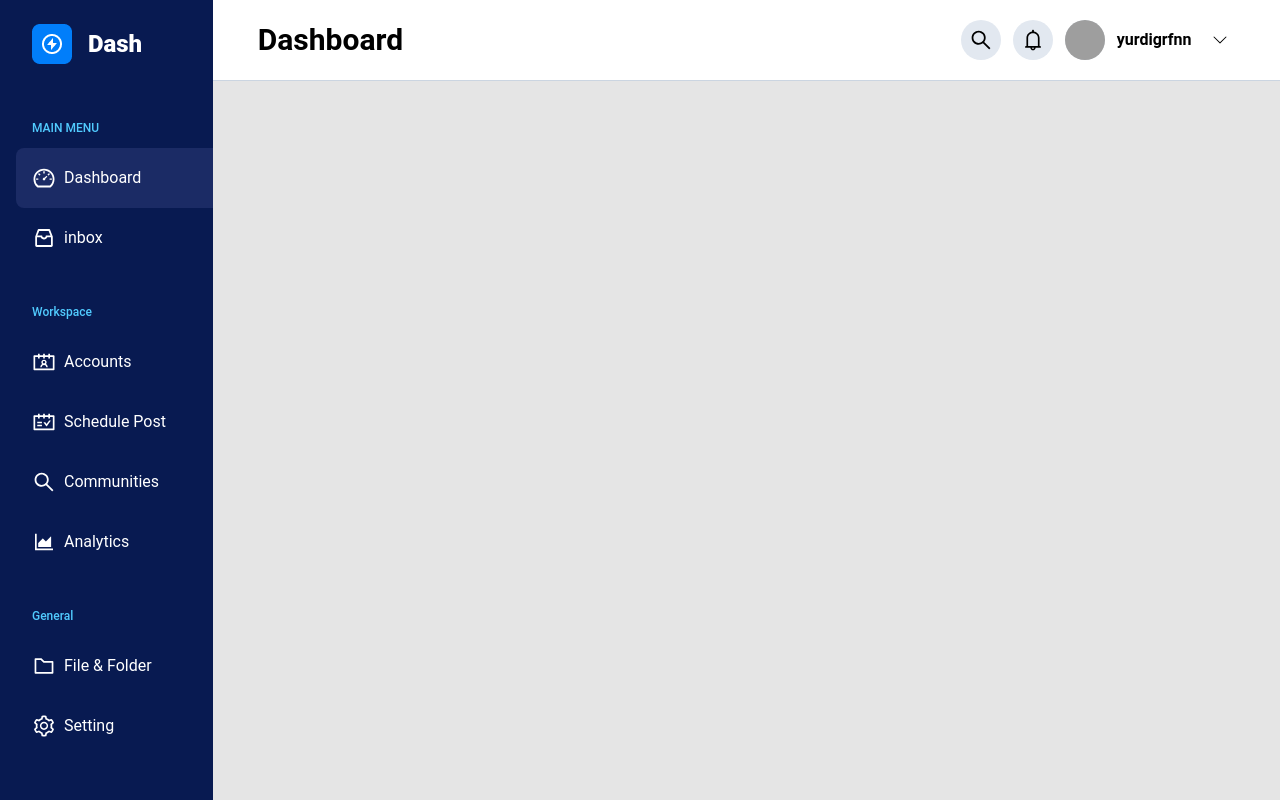
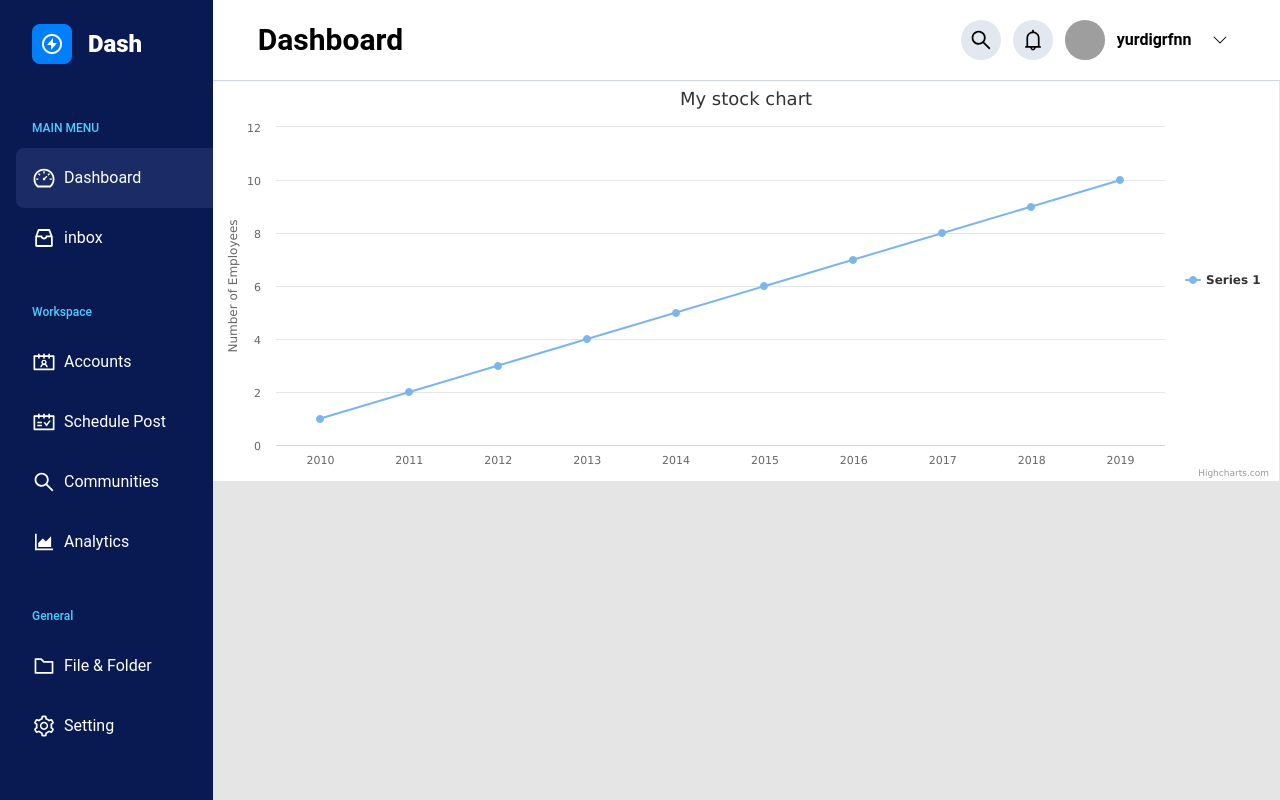
Before and after one commit to yurdigrfnn/dashboard-ui, a React (Create React App) app: page / in a window 1280 px wide. Built offline with nearby package versions, Linux system fonts and the light colour scheme; grey boxes are pictures that could not be loaded.

Commit message:
LineChart

```diff
--- a/package.json
+++ b/package.json
@@ -6,7 +6,11 @@
     "@testing-library/jest-dom": "^5.16.5",
     "@testing-library/react": "^13.4.0",
     "@testing-library/user-event": "^13.5.0",
+    "chart.js": "^3.9.1",
+    "highcharts": "^10.2.1",
+    "highcharts-react-official": "^3.1.0",
     "react": "^18.2.0",
+    "react-chartjs-2": "^4.3.1",
     "react-dom": "^18.2.0",
     "react-icons": "^4.6.0",
     "react-router-dom": "^6.4.2",
--- /dev/null
+++ b/src/Data.js
@@ -0,0 +1,13 @@
+export const Userdata = [
+    {id: 1,year: 2019,userGain: 100,userLoss: 50,userRetention: 150},
+    {id: 2,year: 2018,userGain: 200,userLoss: 100,userRetention: 250},
+    {id: 3,year: 2017,userGain: 300,userLoss: 150,userRetention: 350},
+    {id: 4,year: 2016,userGain: 400,userLoss: 200,userRetention: 450},
+    {id: 5,year: 2015,userGain: 50,userLoss: 250,userRetention: 550},
+    {id: 6,year: 2014,userGain: 100,userLoss: 300,userRetention: 650},
+    {id: 7,year: 2013,userGain: 150,userLoss: 350,userRetention: 750},
+    {id: 8,year: 2012,userGain: 200,userLoss: 400,userRetention: 850},
+    {id: 9,year: 2011,userGain: 250,userLoss: 450,userRetention: 950},
+    {id: 10,year: 2010,userGain: 300,userLoss: 500,userRetention: 1050},
+    {id: 11,year: 2009,userGain: 350,userLoss: 550,userRetention: 1150},
+]
--- /dev/null
+++ b/src/components/chart/LineChart.jsx
@@ -0,0 +1,56 @@
+import React from 'react'
+import Highcharts from 'highcharts/highstock'
+import HighchartsReact from 'highcharts-react-official'
+
+const options = {
+    title: {
+        text: 'My stock chart'
+    },
+
+    series: [{
+      data: [1, 2, 3, 4, 5, 6, 7, 8, 9, 10],
+
+    }],
+    chart: {
+        type: 'line'
+    },
+    xAxis: {
+        categories: ['Jan', 'Feb', 'Mar', 'Apr', 'May', 'Jun', 'Jul', 'Aug', 'Sep', 'Oct']
+    },
+    yAxis: {
+        title: {
+            text: 'Number of Employees'
+        }
+    },
+    legend: {
+        layout: 'vertical',
+        align: 'right',
+        verticalAlign: 'middle'
+    },
+    plotOptions: {
+        series: {
+            label: {
+                connectorAllowed: false
+            },
+            pointStart: 2010,
+            pointInterval: 1
+        }
+    },
+    toolip: {
+        headerFormat: '<span style="font-size:10px">{point.key}</span><table>',
+        pointFormat: '<tr><td style="color:{series.color};padding:0">{series.name}: </td>' +
+            '<td style="padding:0"><b>{point.y:.1f} USD</b></td></tr>',
+        footerFormat: '</table>',
+        shared: true,
+        useHTML: true
+    },
+
+  }
+
+const LineChart = () =>
+            <HighchartsReact
+                highcharts={Highcharts}
+                options={options}
+            />
+
+export default LineChart
--- a/src/pages/Dashboard.jsx
+++ b/src/pages/Dashboard.jsx
@@ -1,8 +1,10 @@
 import Icon from "../components/icon/Icon";
 import {AiOutlineSearch,AiOutlineBell} from 'react-icons/ai'
 import {BsChevronDown} from 'react-icons/bs'
+import LineChart from "../components/chart/LineChart";
+function Dashboard() {
 
-function Dashboard() {
+
     return (
         <div className="bg-[#E5E5E5] h-screen">
             <div className="py-5 border-b bg-white border-b-slate-300 flex justify-between">
@@ -19,6 +21,9 @@ function Dashboard() {
                     </div>
                 </div>
             </div>
+            <div>
+                <LineChart />
+            </div>
         </div>
         )
 }
```
Also changed, not shown: 1 other file (tests, documents, lock files or other folders).
